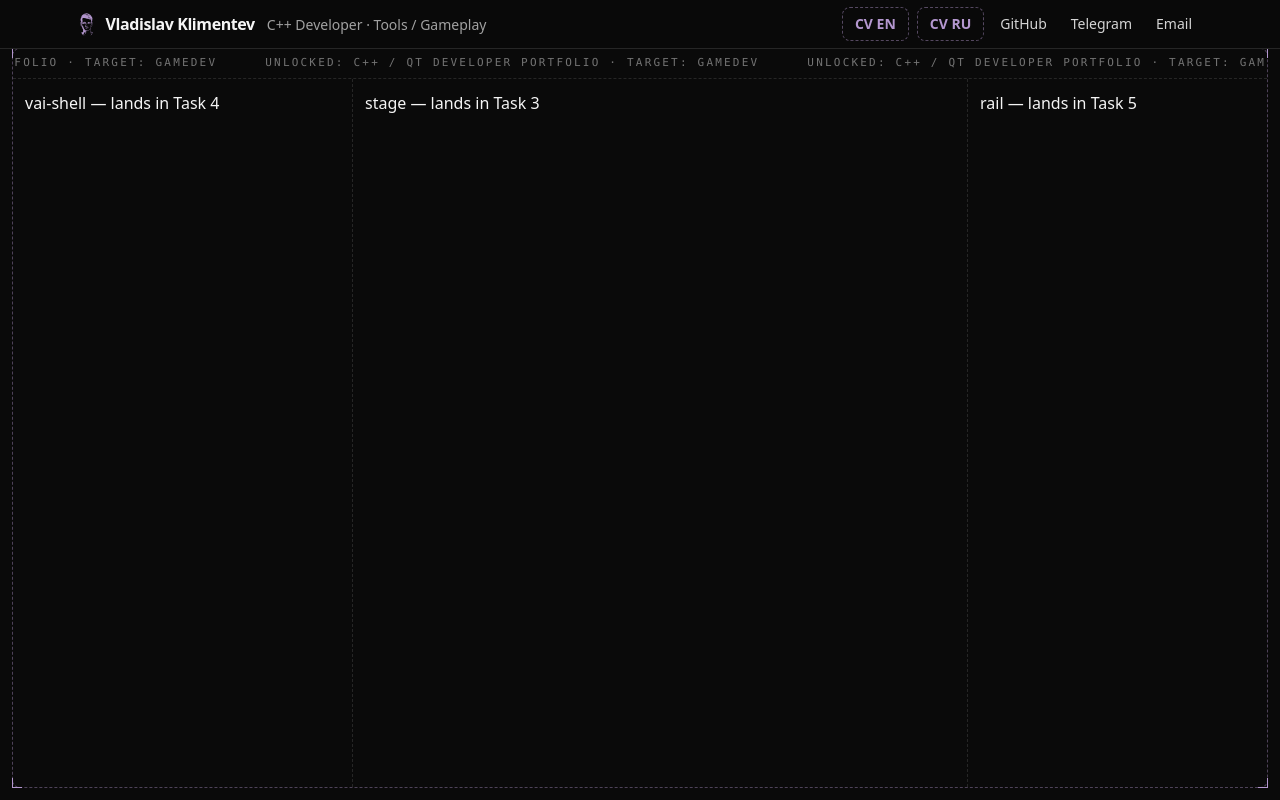
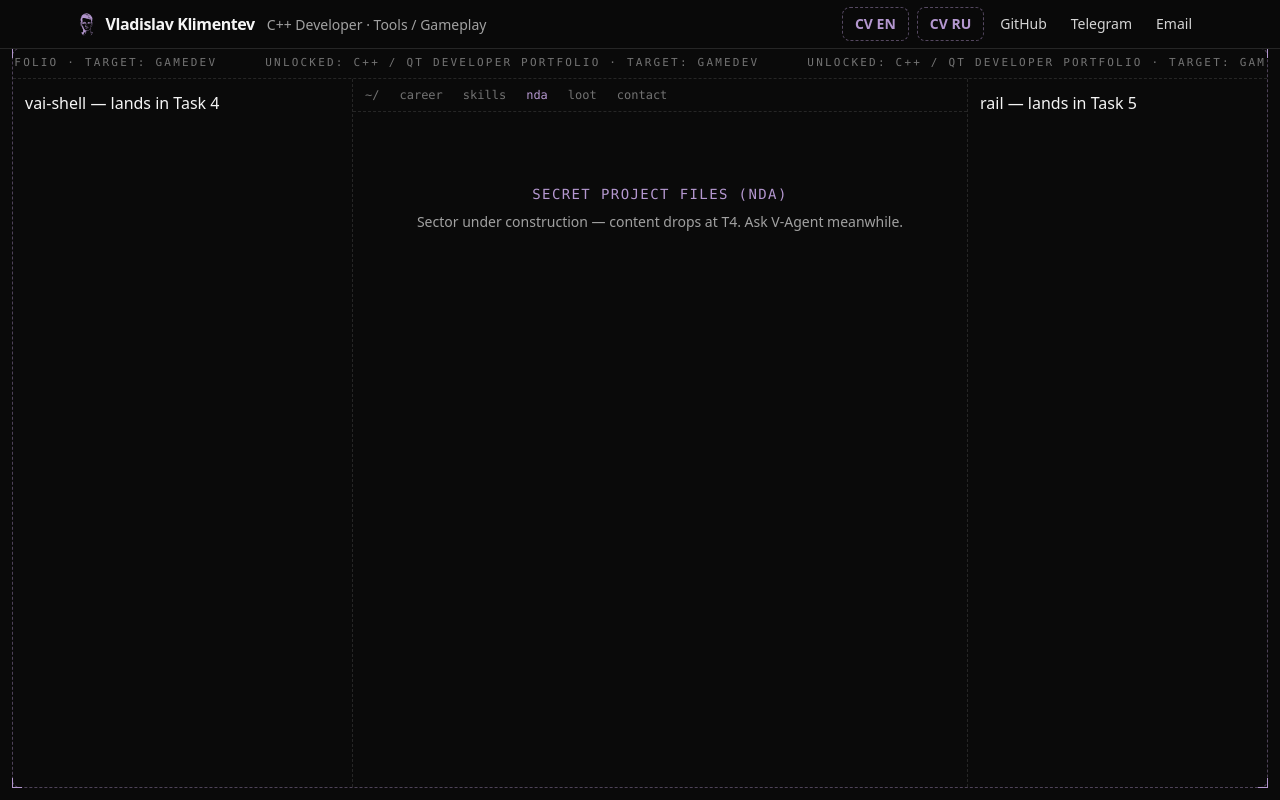
Before and after one commit to vetnem1lk/me.cryzothic.tech, a React (Vite) app: page /nda in a window 1280 px wide. Built offline with nearby package versions, Linux system fonts and the light colour scheme.

Commit message:
feat: stage routing with briefing, loot and contact views

```diff
--- a/src/components/board/Board.tsx
+++ b/src/components/board/Board.tsx
@@ -1,4 +1,5 @@
 import Marquee from './Marquee';
+import Stage from './Stage';
 
 const CORNER = 'absolute h-2.5 w-2.5 border-accent';
 const CORNERS = [
@@ -23,9 +24,7 @@ export default function Board() {
           >
             vai-shell — lands in Task 4
           </aside>
-          <section data-dock className="border-b border-dashed border-neutral-800 p-3 md:border-b-0">
-            stage — lands in Task 3
-          </section>
+          <Stage />
           <aside data-dock className="p-3 md:border-l md:border-dashed md:border-neutral-800">
             rail — lands in Task 5
           </aside>
--- /dev/null
+++ b/src/components/board/Stage.tsx
@@ -0,0 +1,58 @@
+import { Link, Route, Switch } from 'wouter';
+import Briefing from './views/Briefing';
+import Contact from './views/Contact';
+import Loot from './views/Loot';
+import Placeholder from './views/Placeholder';
+
+const NAV = [
+  { href: '/career', label: 'career' },
+  { href: '/skills', label: 'skills' },
+  { href: '/nda', label: 'nda' },
+  { href: '/loot', label: 'loot' },
+  { href: '/contact', label: 'contact' },
+];
+
+const navClass = (active: boolean) =>
+  `cursor-target px-1 ${active ? 'text-accent' : 'text-neutral-500 hover:text-neutral-300'}`;
+
+export default function Stage() {
+  return (
+    <section
+      data-dock
+      className="flex min-h-0 flex-col border-b border-dashed border-neutral-800 md:border-b-0"
+    >
+      <nav className="flex flex-wrap gap-3 border-b border-dashed border-neutral-800 p-2 font-mono text-xs">
+        <Link href="/" className={navClass}>
+          ~/
+        </Link>
+        {NAV.map((n) => (
+          <Link key={n.href} href={n.href} className={navClass}>
+            {n.label}
+          </Link>
+        ))}
+      </nav>
+      <div className="min-h-0 flex-1 md:overflow-y-auto">
+        <Switch>
+          <Route path="/career">
+            <Placeholder title="Career Progression" />
+          </Route>
+          <Route path="/skills">
+            <Placeholder title="Core Competencies" />
+          </Route>
+          <Route path="/nda">
+            <Placeholder title="Secret Project Files (NDA)" />
+          </Route>
+          <Route path="/loot">
+            <Loot />
+          </Route>
+          <Route path="/contact">
+            <Contact />
+          </Route>
+          <Route>
+            <Briefing />
+          </Route>
+        </Switch>
+      </div>
+    </section>
+  );
+}
--- /dev/null
+++ b/src/components/board/views/Briefing.tsx
@@ -0,0 +1,41 @@
+import { Link } from 'wouter';
+
+const ACTIONS = [
+  { href: '/career', label: 'Career Progression' },
+  { href: '/skills', label: 'Core Competencies' },
+  { href: '/nda', label: 'Secret Project Files (NDA)' },
+  { href: '/loot', label: 'Loot Table (Resume)' },
+  { href: '/contact', label: 'Boss Fight (Direct Contact)' },
+];
+
+const CARD =
+  'cursor-target block rounded-md border border-dashed border-accent/50 px-4 py-3 text-center text-sm text-neutral-200 hover:border-accent';
+
+export default function Briefing() {
+  return (
+    <section className="flex min-h-full flex-col items-center gap-6 p-6 md:justify-center">
+      <span
+        aria-hidden
+        className="block h-24 w-[54px] bg-accent"
+        style={{
+          mask: 'url(/face-icon-tight.svg) center / contain no-repeat',
+          WebkitMask: 'url(/face-icon-tight.svg) center / contain no-repeat',
+        }}
+      />
+      <p className="max-w-md text-center text-sm text-neutral-400">
+        C++ developer — tools / gameplay. Pick a sector, or ask V-Agent anything.
+      </p>
+      <div className="grid w-full max-w-lg gap-3 sm:grid-cols-2">
+        {ACTIONS.map((a) => (
+          <Link
+            key={a.href}
+            href={a.href}
+            className={`${CARD} ${a.href === '/contact' ? 'sm:col-span-2' : ''}`}
+          >
+            {a.label}
+          </Link>
+        ))}
+      </div>
+    </section>
+  );
+}
--- /dev/null
+++ b/src/components/board/views/Contact.tsx
@@ -0,0 +1,33 @@
+const CONTACTS = [
+  { href: 'https://github.com/vetnem1lk', label: 'GitHub', sub: 'vetnem1lk — this site is open source' },
+  { href: 'https://t.me/cryzoth', label: 'Telegram', sub: '@cryzoth — fastest response' },
+  { href: 'mailto:klimentev.vlad@gmail.com', label: 'Email', sub: 'klimentev.vlad@gmail.com' },
+];
+
+export default function Contact() {
+  return (
+    <section className="flex flex-col gap-4 p-4">
+      <div>
+        <p className="font-mono text-xs tracking-widest text-accent uppercase">
+          Boss: Vlad — accepts offers
+        </p>
+        <div aria-hidden className="mt-1 h-2 w-full rounded-sm border border-dashed border-accent/50">
+          <div className="h-full w-full rounded-sm bg-accent/70" />
+        </div>
+        <p className="mt-1 font-mono text-[11px] text-neutral-500">HP ∞ — direct contact is the only move that lands</p>
+      </div>
+      <div className="grid gap-3 sm:grid-cols-3">
+        {CONTACTS.map((c) => (
+          <a
+            key={c.href}
+            href={c.href}
+            className="cursor-target rounded-md border border-dashed border-accent/50 p-4 hover:border-accent"
+          >
+            <span className="block text-sm text-neutral-200">{c.label}</span>
+            <span className="mt-1 block font-mono text-[11px] break-all text-neutral-500">{c.sub}</span>
+          </a>
+        ))}
+      </div>
+    </section>
+  );
+}
--- /dev/null
+++ b/src/components/board/views/Loot.tsx
@@ -0,0 +1,45 @@
+const LOOT = [
+  {
+    href: '/cv/Klimentev_Vladislav_CPP_Developer_EN.pdf',
+    name: 'Resume EN — visual',
+    tier: 'epic drop',
+  },
+  {
+    href: '/cv/Klimentev_Vladislav_CPP_Developer_RU.pdf',
+    name: 'Resume RU — visual',
+    tier: 'epic drop',
+  },
+  {
+    href: '/cv/Klimentev_Vladislav_CPP_Developer_EN_ATS.pdf',
+    name: 'Resume EN — ATS plain',
+    tier: 'common, parser-safe',
+  },
+  {
+    href: '/cv/Klimentev_Vladislav_CPP_Developer_RU_ATS.pdf',
+    name: 'Resume RU — ATS plain',
+    tier: 'common, parser-safe',
+  },
+];
+
+export default function Loot() {
+  return (
+    <section className="grid gap-3 p-4 sm:grid-cols-2">
+      {LOOT.map((l) => (
+        <a
+          key={l.href}
+          href={l.href}
+          download
+          className="cursor-target rounded-md border border-dashed border-accent/50 p-4 hover:border-accent"
+        >
+          <span className="block font-mono text-xs tracking-widest text-accent uppercase">
+            {l.tier}
+          </span>
+          <span className="mt-1 block text-sm text-neutral-200">{l.name}</span>
+          <span className="mt-2 block font-mono text-[11px] text-neutral-500">
+            PDF ⇩ — one click, no quest required
+          </span>
+        </a>
+      ))}
+    </section>
+  );
+}
--- /dev/null
+++ b/src/components/board/views/Placeholder.tsx
@@ -0,0 +1,12 @@
+export default function Placeholder({ title }: { title: string }) {
+  return (
+    <section className="grid min-h-48 flex-1 place-items-center p-8 text-center">
+      <div>
+        <h2 className="font-mono text-sm tracking-widest text-accent uppercase">{title}</h2>
+        <p className="mt-2 text-sm text-neutral-400">
+          Sector under construction — content drops at T4. Ask V-Agent meanwhile.
+        </p>
+      </div>
+    </section>
+  );
+}
```
